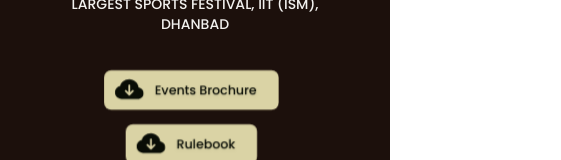
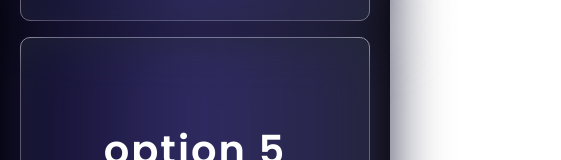
Before and after one commit to Srivastava-Kaushal/Parakram-Frontend, a React (Vite) app: page /accomodation in a window 390 px wide. Shown: the part 1071-1231 px from the top of the page, 561 px wide, since content can reach past the window. Built offline with nearby package versions, Linux system fonts and the light colour scheme.

Commit message:
added some frontend

```diff
--- a/src/components/footer/Footer.jsx
+++ b/src/components/footer/Footer.jsx
@@ -60,8 +60,8 @@
                     >
                       <path d="M8 2a5.53 5.53 0 0 0-3.594 1.342c-.766.66-1.321 1.52-1.464 2.383C1.266 6.095 0 7.555 0 9.318 0 11.366 1.708 13 3.781 13h8.906C14.502 13 16 11.57 16 9.773c0-1.636-1.242-2.969-2.834-3.194C12.923 3.999 10.69 2 8 2m2.354 6.854-2 2a.5.5 0 0 1-.708 0l-2-2a.5.5 0 1 1 .708-.708L7.5 9.293V5.5a.5.5 0 0 1 1 0v3.793l1.146-1.147a.5.5 0 0 1 .708.708z" />
                     </svg>
-                    <p className="p-3 drop-shadow-[0_1.2px_1.2px_rgba(0,0,0,0.1)]">
-                      Events Brochure
+                    <p className="px-3 py-1 drop-shadow-[0_1.2px_1.2px_rgba(0,0,0,0.1)]">
+                      Events <br/> Brochure
                     </p>
                   </motion.button>
                 </a>
--- a/src/pages/Accomodation.jsx
+++ b/src/pages/Accomodation.jsx
@@ -62,7 +62,7 @@
 
   return (
     <div className="flex justify-center items-center bg-black">
-      <div className="my-20 grid sm:grid-cols-3 sm:gap-x-8 grid-cols-2  gap-y-4">
+      <div className="my-20 grid sm:grid-cols-3 sm:gap-x-8 grid-cols-1  gap-y-4">
         {CardDetails.map((val, ind) => {
           return <AccCard {...val} key={ind} />;
         })}
```
